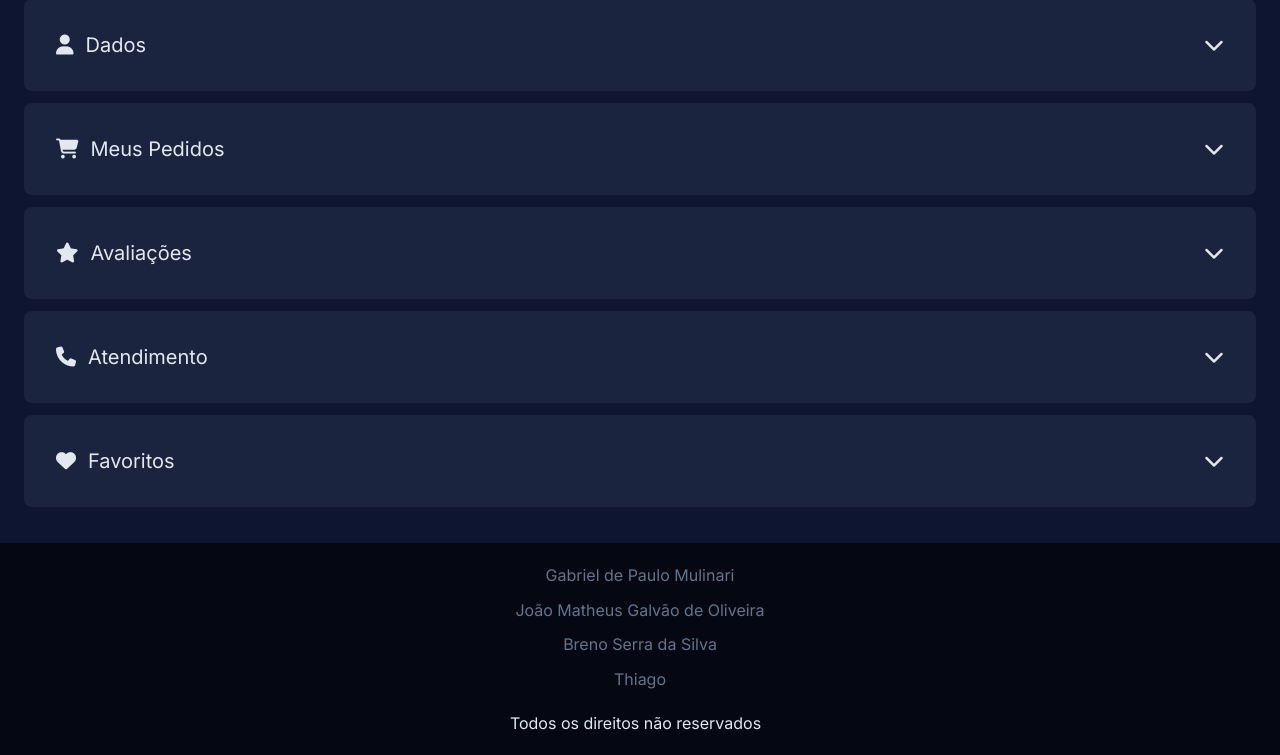
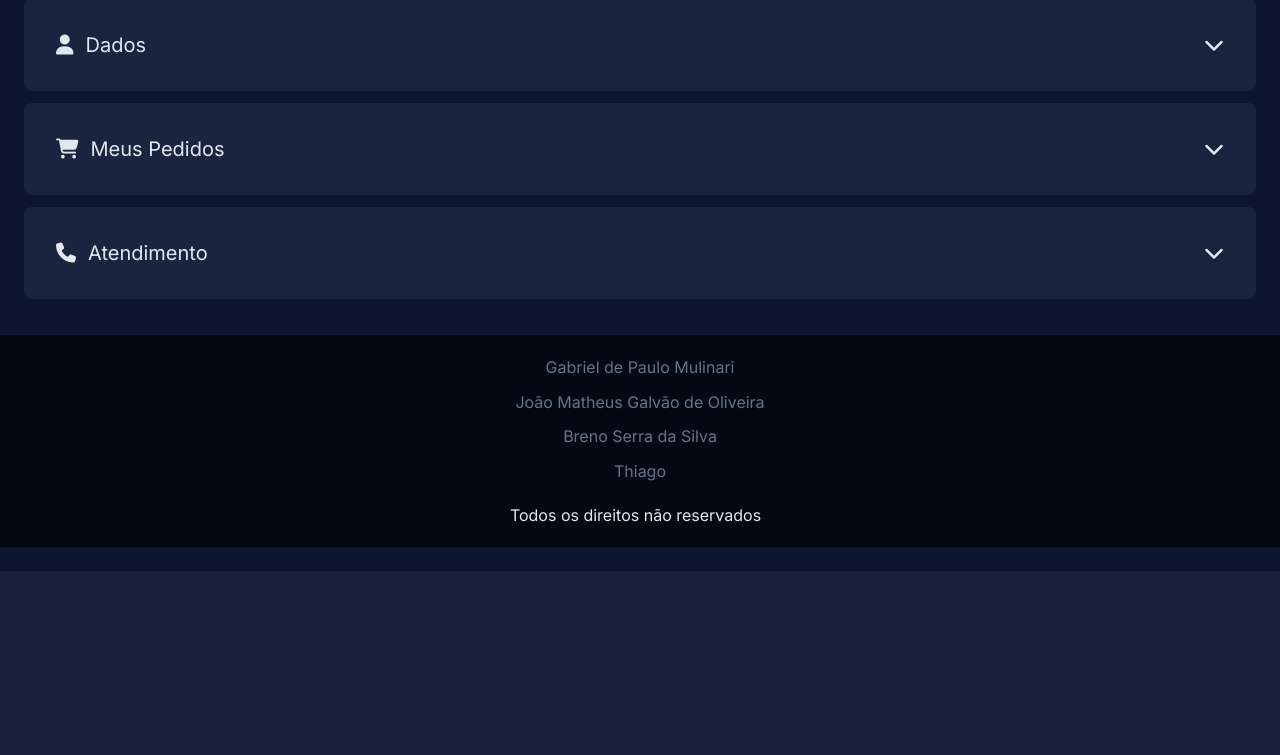
Before and after one commit to Mulinatti/TechFreelas, a PHP site: page /app/profile-page/profile-index.html in a window 1280 px wide. Shown: the part 229-984 px from the top of the page. After the commit the page ends 800 px from the top, so only its background shows below. Run offline with PHP 8.4, Linux system fonts and the light colour scheme; style sheets or scripts are compiled from the project's sources; some libraries are stand-ins or nearby versions.

Commit message:
Adição de Javascript no profile e corte de gastos

```diff
--- a/app/profile-page/profile-index.html
+++ b/app/profile-page/profile-index.html
@@ -9,7 +9,7 @@
     <link rel="preconnect" href="https://fonts.googleapis.com">
     <link rel="preconnect" href="https://fonts.gstatic.com" crossorigin>
     <link href="https://fonts.googleapis.com/css2?family=Inter:wght@100;200;300;400;500;600;700;800;900&family=Urbanist:wght@100;200;300;400;500;600;700;800;900&display=swap" rel="stylesheet">
-    <link rel="stylesheet" href="scroll.css">
+    <link rel="stylesheet" href="../../src/scroll.css">
     <title>Página do Serviço</title>
 </head>
 
@@ -51,45 +51,68 @@
                 <div>
                     <p class="text-lg">Saldo: R$00.00</p>
                 </div>
-                <button class="button mt-5 md:mt-0 md:ml-3">Comprar Novamente</button>
             </div>
         </section>
         <hr class="border-white/10 my-5">
         <section class="flex justify-center p-3">
             <ul class="w-full">
                 <li class="profileItems">
+                    <div class="flex justify-between w-full">
                         <div class="flex items-center">
                             <i class="fa-solid fa-user mr-3"></i>
                             <p>Dados</p>
                         </div>
                         <button><i class="fa-solid fa-chevron-down"></i></button>
+                    </div>
+                    <div class="hidden mt-4 dados">
+                        <div class="flexCol col-span-2">
+                            <label for="nome">Nome Completo</label>
+                            <input id="nome" class="inputStyle" type="text">
+                        </div>
+                        <div class="flexCol md:max-w-[90%]">
+                            <label for="cpf">CPF</label>
+                            <input id="cpf" class="inputStyle" type="text">
+                        </div>
+                        <div class="flexCol md:max-w-[100%]">
+                            <label for="nascimento">Data de nascimento</label>
+                            <input id="nascimento" class="inputStyle" type="date">
+                        </div>
+                        <div class="flexCol col-span-2 md:max-w-[60%]">
+                            <label for="email">E-Mail</label>
+                            <input id="email" class="inputStyle" type="email">
+                        </div>
+                        <div class="flexCol md:w-2/5">
+                            <label for="cep">CEP</label>
+                            <input id="cep" class="inputStyle" type="text">
+                        </div>
+                    </div>
                 </li>
                 <li class="profileItems">
+                    <div class="flex justify-between w-full">
                         <div class="flex items-center">
                             <i class="fa-solid fa-cart-shopping mr-3"></i>
                             <p>Meus Pedidos</p>
                         </div>
                         <button><i class="fa-solid fa-chevron-down"></i></button>
+                    </div>
+                    <div class="hidden mt-4 dados">
+                        <p>Alomomola</p>
+                        <p>Girafarig</p>
+                        <p>Farigiraf</p>
+                    </div>
                 </li>
                 <li class="profileItems">
-                    <div class="flex items-center">
-                        <i class="fa-solid fa-star mr-3"></i>
-                        <p>Avaliações</p>
-                    </div>
-                    <button><i class="fa-solid fa-chevron-down"></i></button></li>
-                <li class="profileItems">
+                    <div class="flex justify-between w-full">
                         <div class="flex items-center">
                             <i class="fa-solid fa-phone mr-3"></i>
                             <p>Atendimento</p>
                         </div>
                         <button><i class="fa-solid fa-chevron-down"></i></button>
-                </li>
-                <li class="profileItems">
-                    <div class="flex items-center">
-                        <i class="fa-solid fa-heart mr-3"></i>
-                        <p>Favoritos</p>
                     </div>
-                    <button><i class="fa-solid fa-chevron-down"></i></button>
+                    <div class="hidden mt-4 dados">
+                        <p>(11) 4002-8922</p>
+                        <p>reply@accounts.nintendo.com</p>
+                    </div>
                 </li>
             </ul>
         </section>
@@ -104,4 +127,5 @@
             </ul>
             <p>Todos os direitos não reservados &nbsp;</p>
         </footer>
+        <script src="profile-js/profile.js" type="module"></script>
 </body>
--- /dev/null
+++ b/app/profile-page/profile-js/profile.js
@@ -0,0 +1,8 @@
+const itemBox = document.querySelectorAll(".profileItems")
+
+itemBox.forEach(box => {
+    box.addEventListener("click", () => {
+        const itemDados = box.querySelector(".dados")
+        itemDados.classList.toggle("hidden")
+    })
+})
--- /dev/null
+++ b/index.php
@@ -0,0 +1,3 @@
+<?php
+    header("Location: app/main-page/index.html");
+?>
--- a/src/input.css
+++ b/src/input.css
@@ -34,7 +34,7 @@
         @apply flex flex-col items-center lg:grid grid-cols-body-cols;
     }
     .profileItems {
-        @apply bg-slate-400/10 p-5 flex justify-between items-center hover:bg-slate-500/30 transition-all rounded-lg mb-3 lg:p-8 lg:text-xl;
+        @apply bg-slate-400/10 p-5 flex flex-col justify-between items-start hover:bg-slate-500/30 transition-all rounded-lg mb-3 lg:p-8 lg:text-xl;
     }
     .inputStyle {
         @apply bg-rich mb-3 outline-none text-lg p-2 border border-blue-600/40 rounded-lg;
```
Also changed, not shown: app/tailwindCSS/tailwind.css. Lines whose indentation alone changed are shown as unchanged.
